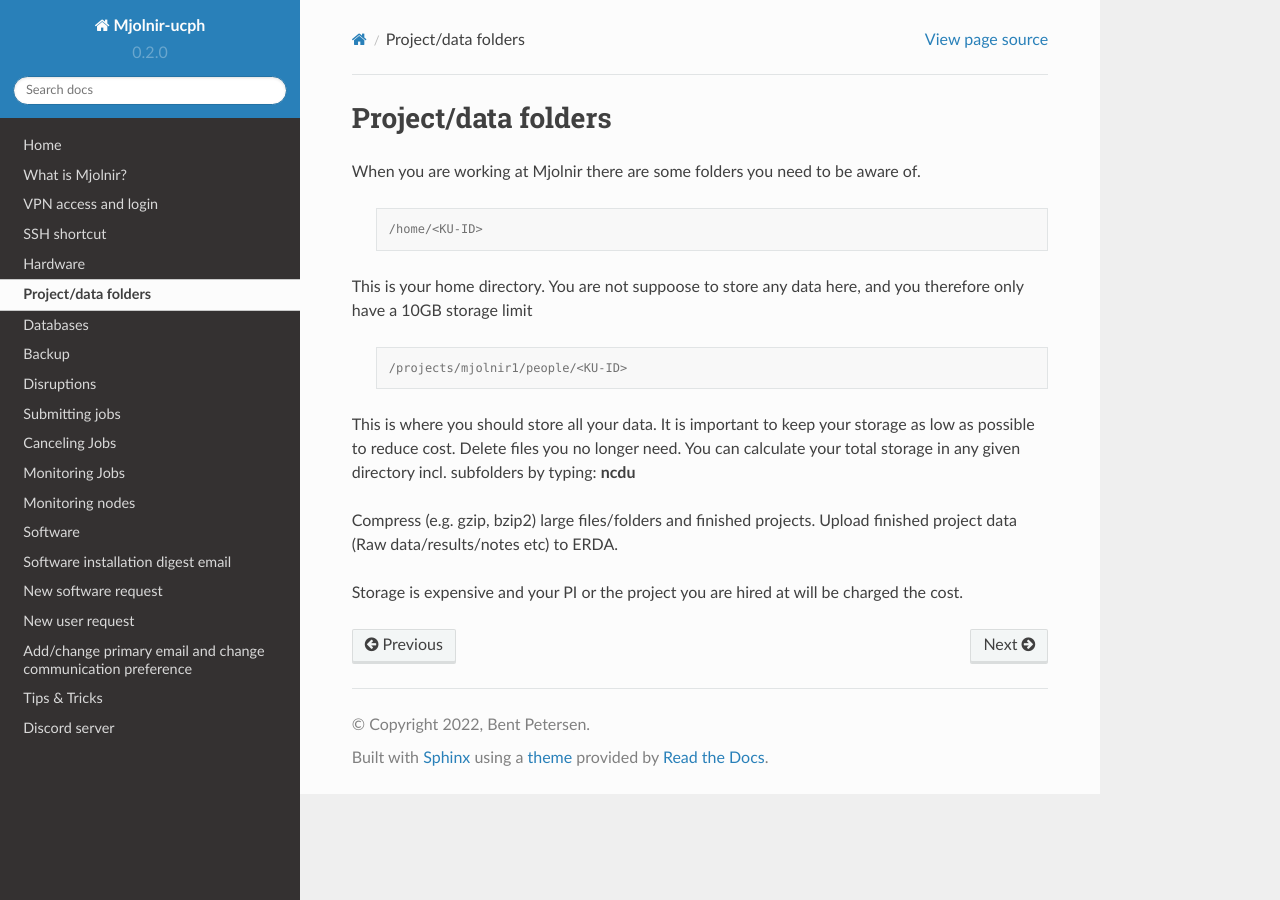
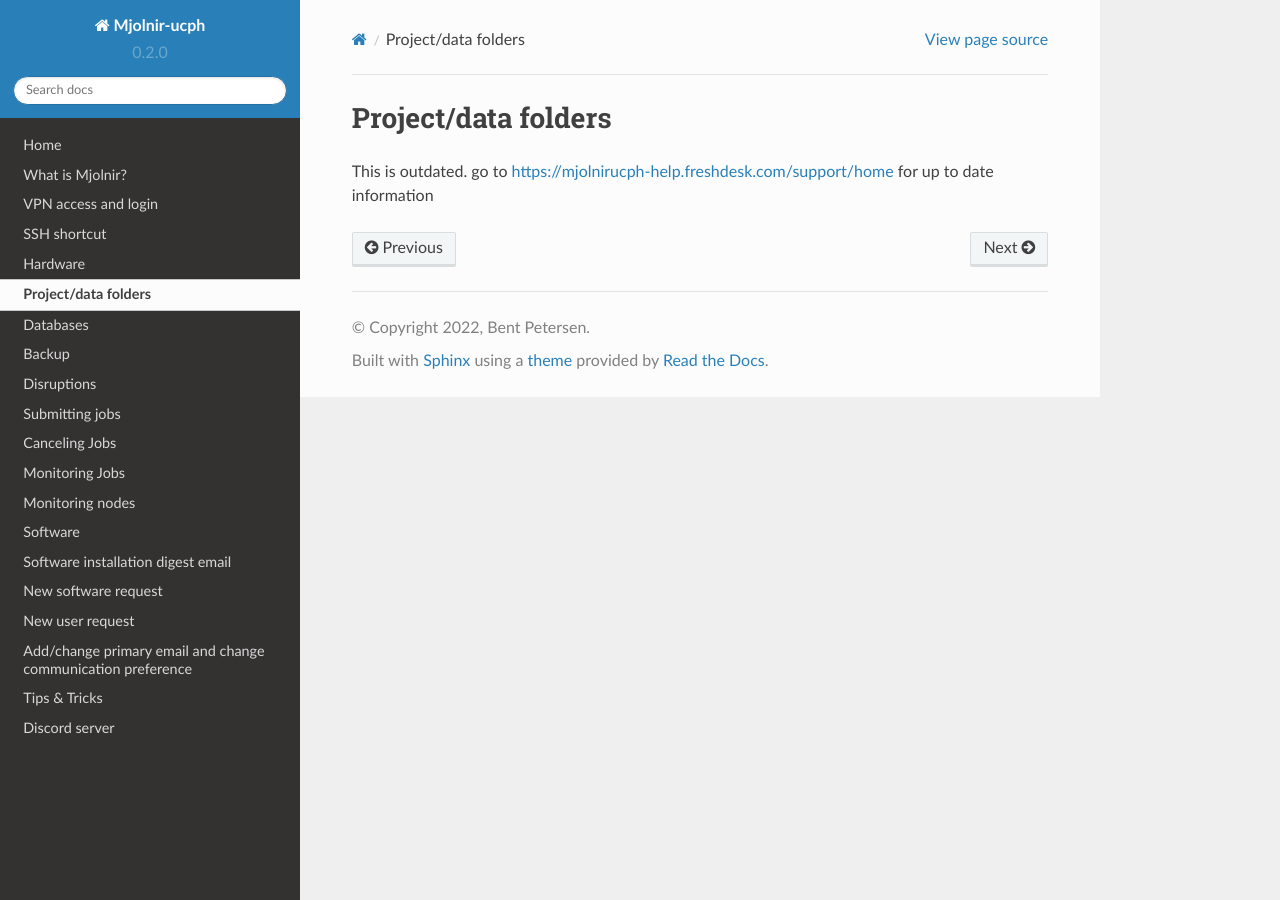
Before and after one commit to bentpetersendk/mjolnir_ucph, a Sphinx documentation site: the page built from docs/source/project_data_folders.rst, in a window 1280 px wide. Built offline with Sphinx 7.4.7 and the Read the Docs theme 2.0.0, drawn with Linux system fonts in a browser that asks for light colours.

Commit message:
Update project_data_folders.rst

```diff
--- a/docs/source/project_data_folders.rst
+++ b/docs/source/project_data_folders.rst
@@ -1,21 +1,4 @@
 Project/data folders
 =====
 
-When you are working at Mjolnir there are some folders you need to be aware of.
-
-    .. code-block:: console
-
-      /home/<KU-ID>
-This is your home directory. You are not suppoose to store any data here, and you therefore only have a 10GB storage limit
-
-
-    .. code-block:: console
-
-        /projects/mjolnir1/people/<KU-ID>
-
-This is where you should store all your data. It is important to keep your storage as low as possible to reduce cost. Delete files you no longer need. You can calculate your total storage in any given directory incl. subfolders by typing: **ncdu**
-
-Compress (e.g. gzip, bzip2) large files/folders and finished projects.
-Upload finished project data (Raw data/results/notes etc) to ERDA.
-
-Storage is expensive and your PI or the project you are hired at will be charged the cost.
+This is outdated. go to https://mjolnirucph-help.freshdesk.com/support/home for up to date information
```
